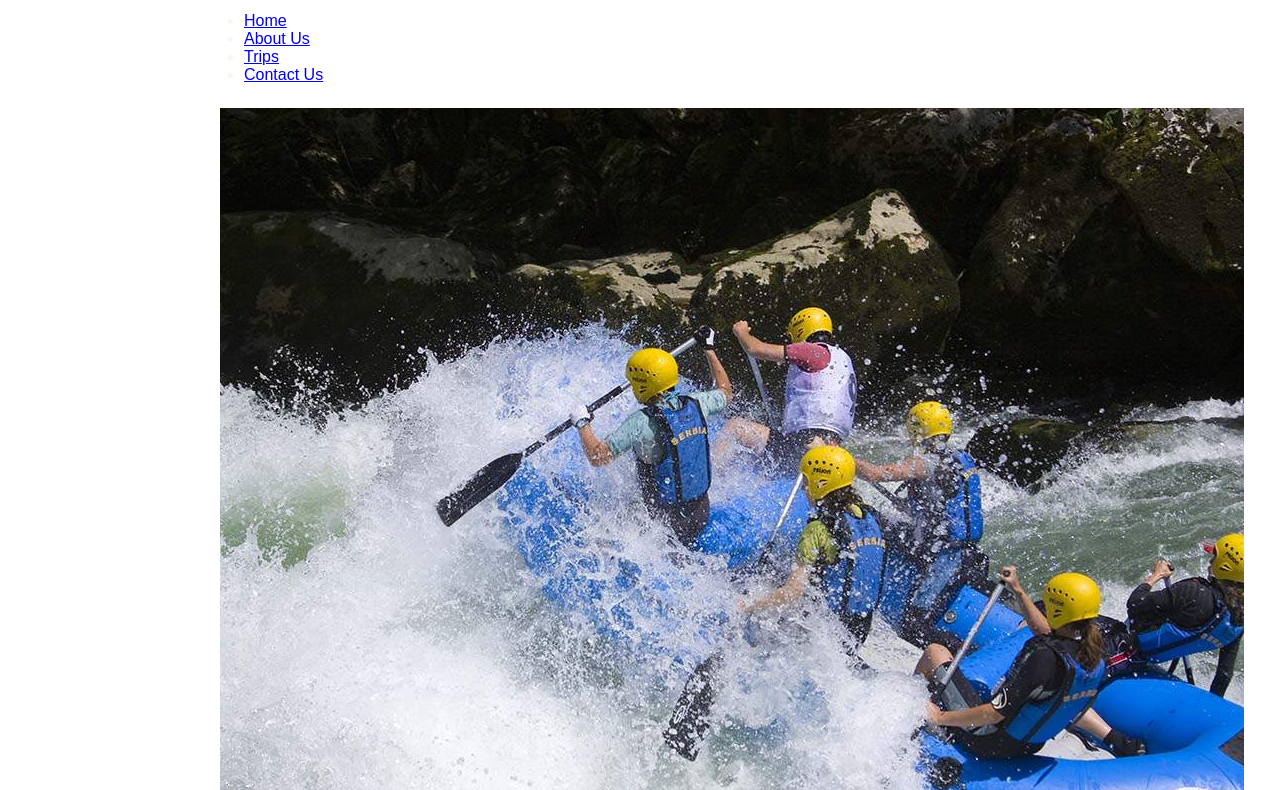
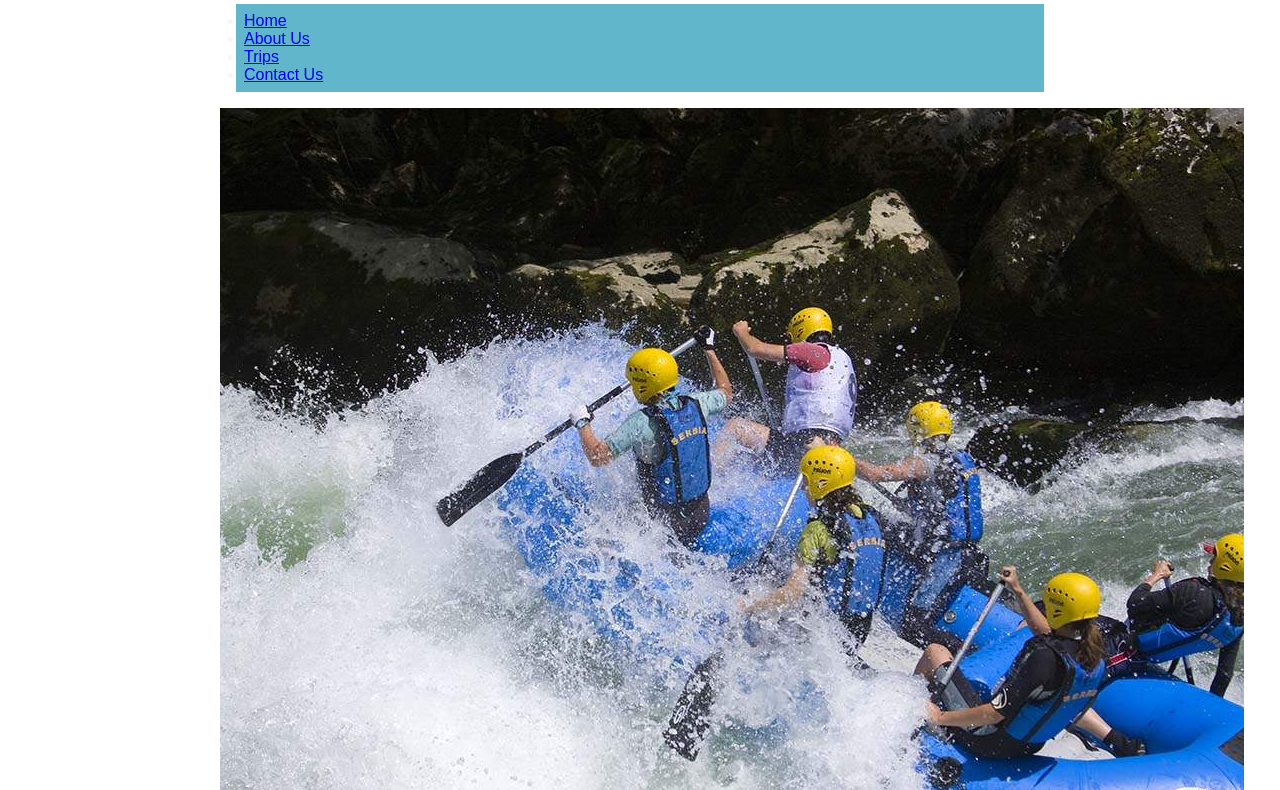
Before and after one commit to hansome2001/wdd130, a plain HTML site: page wwr/about.html in a window 1280 px wide. Shown: the part 118-908 px from the top of the page. Drawn offline with Linux system fonts and the light colour scheme.

Commit message:
about html

```diff
--- a/wwr/styles/rafting.css
+++ b/wwr/styles/rafting.css
@@ -35,6 +35,7 @@ h1, h2 {
 nav, p, section, article {
  margin: 16px;
  padding: 8px;
+ background-color: var(--secondary-color)
 }
 
 .socialmdia a {
```
